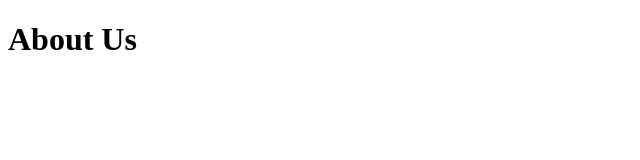
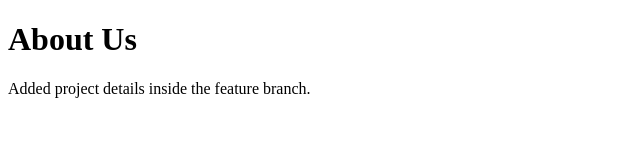
Before and after one commit to Sneharaj7645653/git-workflow-assignment, a plain HTML site: page about.html in a window 1280 px wide. Shown: the whole page, without its empty margins (0-640 px from the left). Drawn offline with Linux system fonts and the light colour scheme.

Commit message:
Feature: add project details to about.html

```diff
--- a/about.html
+++ b/about.html
@@ -3,5 +3,6 @@
 <head><title>About</title></head>
 <body>
   <h1>About Us</h1>
+  <p>Added project details inside the feature branch.</p>
 </body>
 </html>
```
